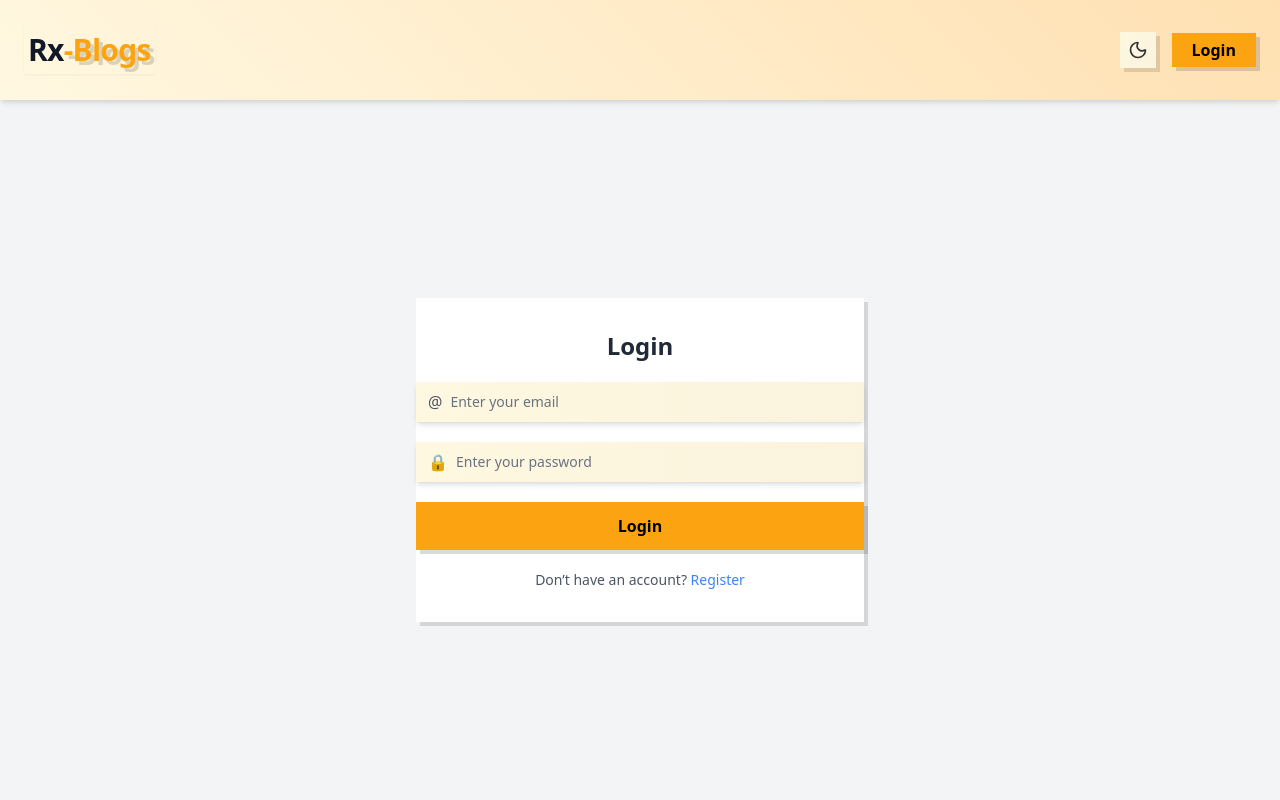
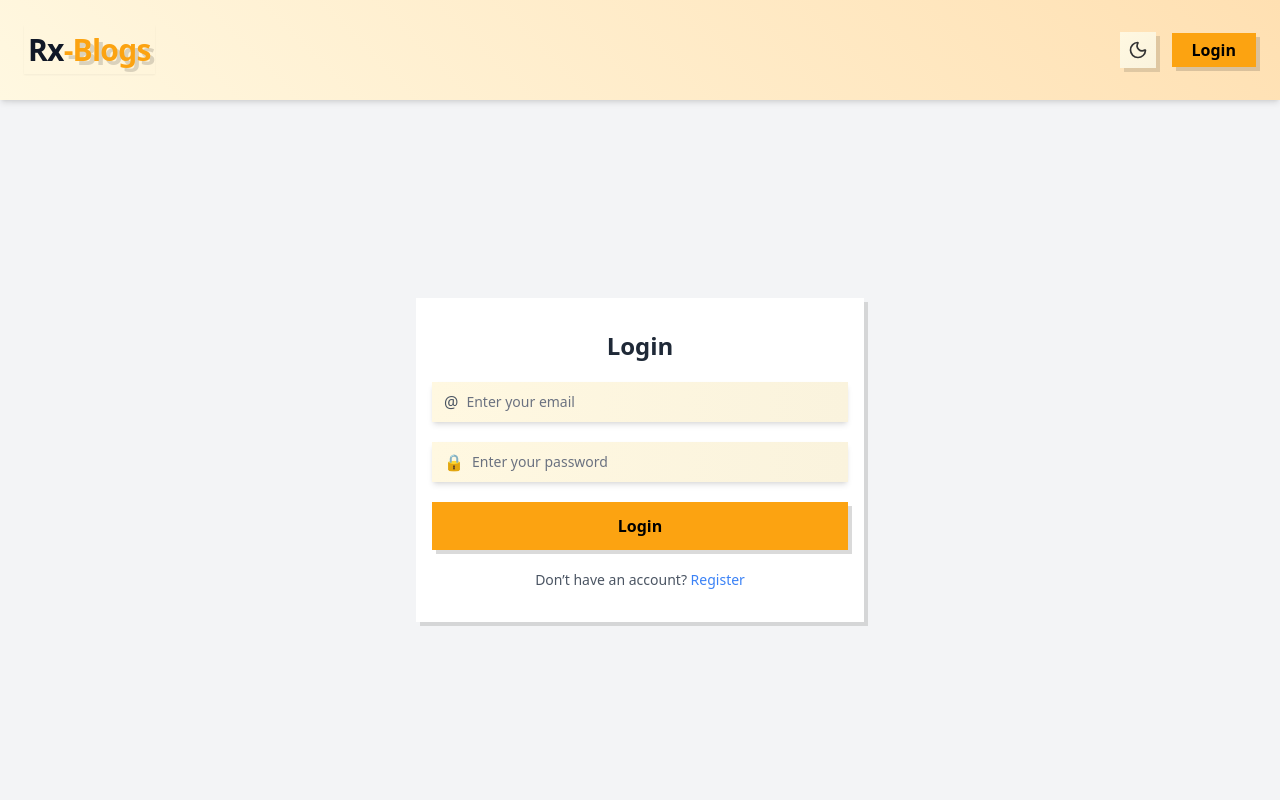
Before and after one commit to ChandanRx/Rx_Blogs_MERN, a React (Vite) app in the folder client/: page /login in a window 1280 px wide. Shown: the top 800 px of the page. Built offline with nearby package versions, Linux system fonts and the light colour scheme.

Commit message:
Update Login.jsx

```diff
--- a/client/src/pages/Login.jsx
+++ b/client/src/pages/Login.jsx
@@ -49,7 +49,7 @@ const Login = () => {
   initial={{ opacity: 0, scale: 0.95, y: 30 }}
   animate={{ opacity: 1, scale: 1, y: 0 }}
   transition={{ duration: 0.6, ease: [0.25, 0.8, 0.25, 1] }}
-  className="shadow-[4px_4px_0px_#00000020] rounded-none bg-gradient-to-br from-[#fff] to-[#fff] dark:from-[#1e1e1e] dark:to-[#2c2c2c] p-8 w-full max-w-md space-y-5 px-4 md:px-0 dark:shadow-[2px_2px_0px_#FFD194]"
+  className="shadow-[4px_4px_0px_#00000020] rounded-none bg-gradient-to-br from-[#fff] to-[#fff] dark:from-[#1e1e1e] dark:to-[#2c2c2c] p-8 w-full max-w-md space-y-5 px-4 dark:shadow-[2px_2px_0px_#FFD194]"
 >
   <motion.h2
     initial={{ opacity: 0, y: -20 }}
```
